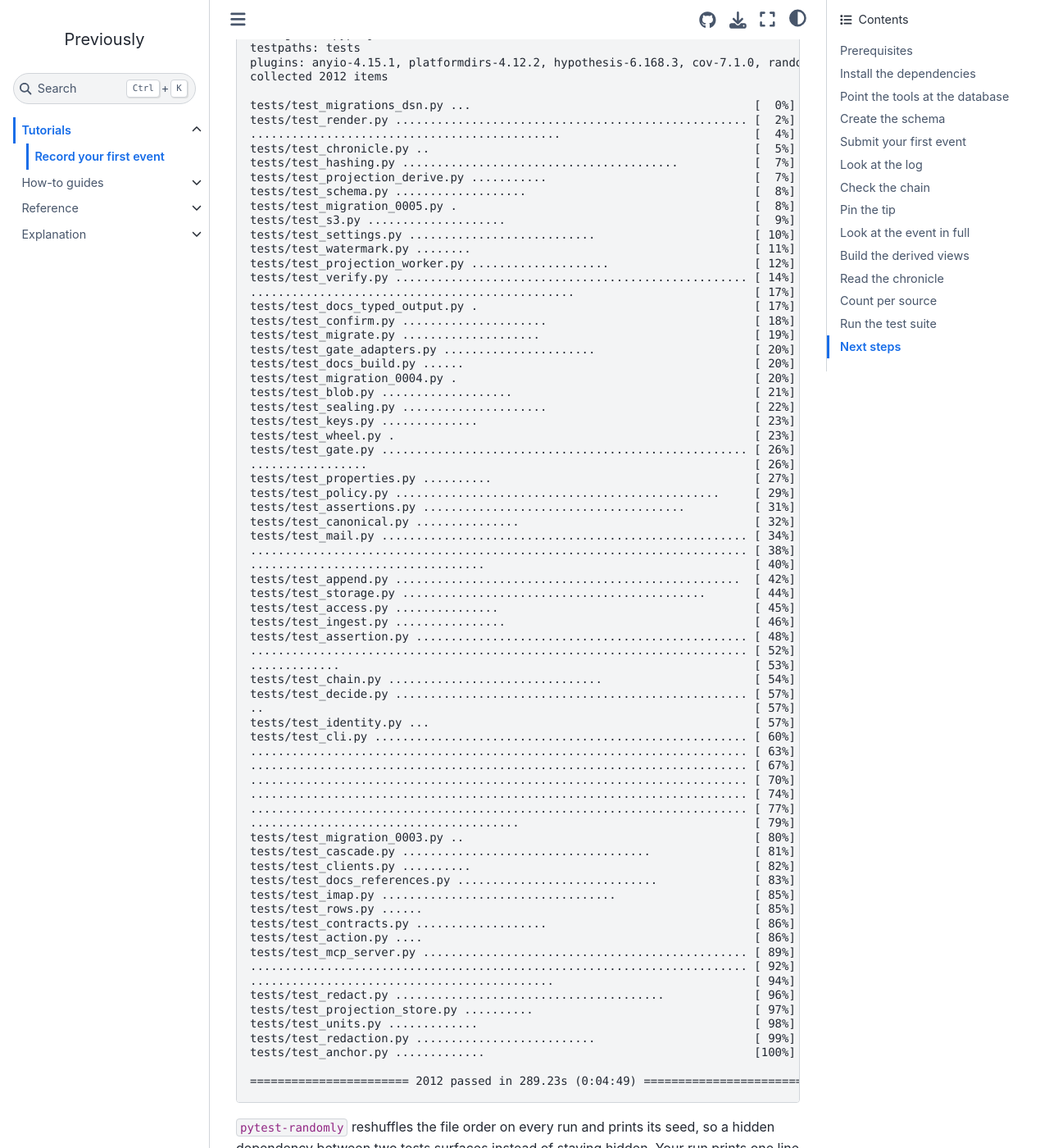
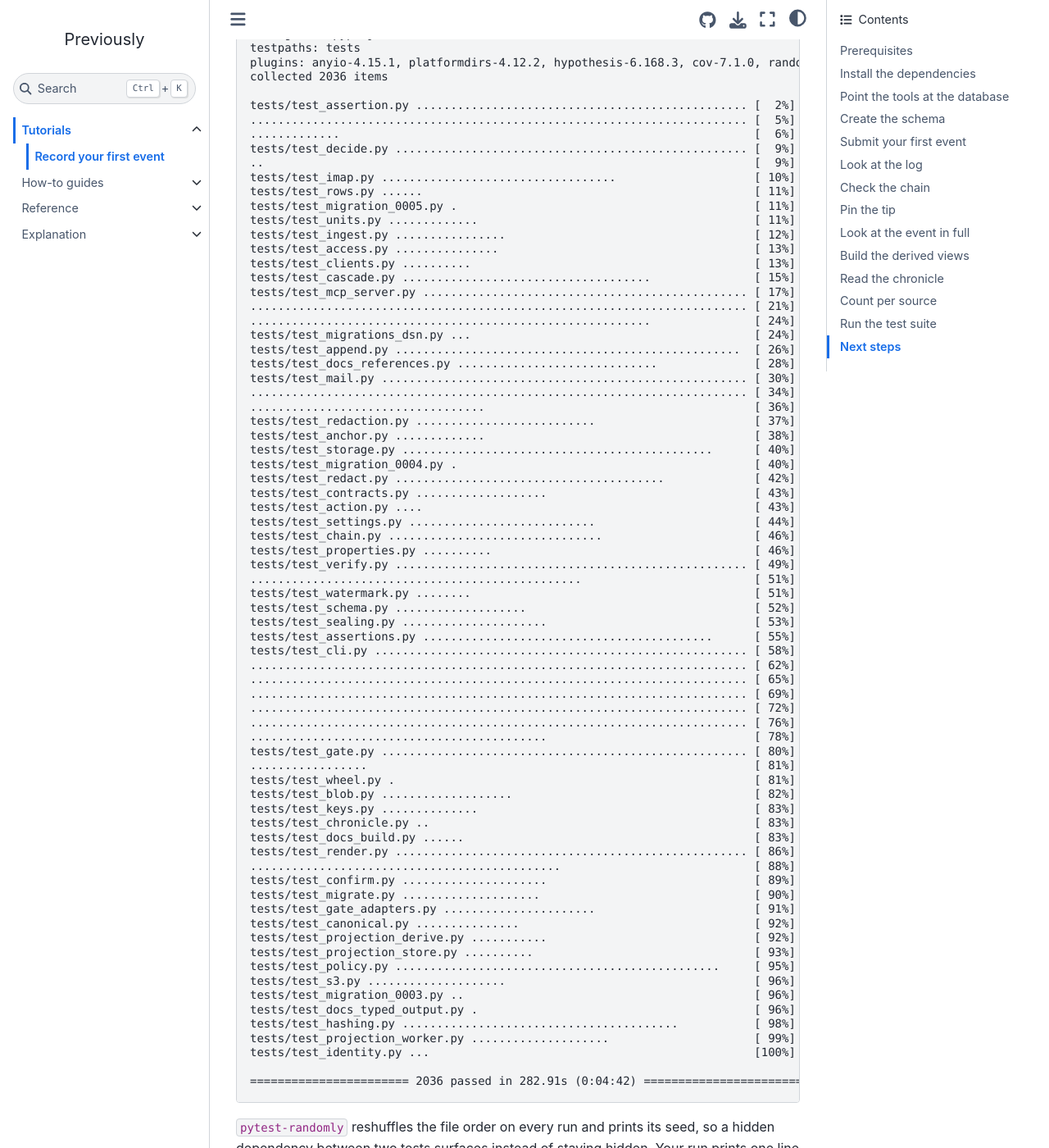
Before and after one commit to jensens/previously, a Sphinx documentation site: the page built from docs/tutorials/record-your-first-event.md, in a window 1280 px wide and 1400 px high, scrolled down 5007 px. Shown: the whole window at 82% size. Built offline with Sphinx 7.4.7 and the Sphinx Book theme 1.1.4, drawn with Linux system fonts in a browser that asks for light colours.

Commit message:
docs: retype the tutorial's test run, 2036 passed
Assisted-By: Claude Opus 5.5 <noreply@anthropic.com>

````diff
--- a/docs/tutorials/record-your-first-event.md
+++ b/docs/tutorials/record-your-first-event.md
@@ -193,81 +193,81 @@ It raises its own PostgreSQL container, a RustFS container as the S3 server for
 $ uv run pytest
 ============================= test session starts ==============================
 platform linux -- Python 3.14.8, pytest-9.1.1, pluggy-1.6.0
-Using --randomly-seed=3698693488
+Using --randomly-seed=4072815192
 configfile: pyproject.toml
 testpaths: tests
 plugins: anyio-4.15.1, platformdirs-4.12.2, hypothesis-6.168.3, cov-7.1.0, randomly-5.0.0
-collected 2012 items
+collected 2036 items
 
-tests/test_migrations_dsn.py ...                                         [  0%]
-tests/test_render.py ................................................... [  2%]
-.............................................                            [  4%]
-tests/test_chronicle.py ..                                               [  5%]
-tests/test_hashing.py ........................................           [  7%]
-tests/test_projection_derive.py ...........                              [  7%]
-tests/test_schema.py ...................                                 [  8%]
-tests/test_migration_0005.py .                                           [  8%]
-tests/test_s3.py ....................                                    [  9%]
-tests/test_settings.py ...........................                       [ 10%]
-tests/test_watermark.py ........                                         [ 11%]
-tests/test_projection_worker.py ....................                     [ 12%]
-tests/test_verify.py ................................................... [ 14%]
-...............................................                          [ 17%]
-tests/test_docs_typed_output.py .                                        [ 17%]
-tests/test_confirm.py .....................                              [ 18%]
-tests/test_migrate.py ....................                               [ 19%]
-tests/test_gate_adapters.py ......................                       [ 20%]
-tests/test_docs_build.py ......                                          [ 20%]
-tests/test_migration_0004.py .                                           [ 20%]
-tests/test_blob.py ...................                                   [ 21%]
-tests/test_sealing.py .....................                              [ 22%]
-tests/test_keys.py ..............                                        [ 23%]
-tests/test_wheel.py .                                                    [ 23%]
-tests/test_gate.py ..................................................... [ 26%]
-.................                                                        [ 26%]
-tests/test_properties.py ..........                                      [ 27%]
-tests/test_policy.py ...............................................     [ 29%]
-tests/test_assertions.py ......................................          [ 31%]
-tests/test_canonical.py ...............                                  [ 32%]
-tests/test_mail.py ..................................................... [ 34%]
-........................................................................ [ 38%]
-..................................                                       [ 40%]
-tests/test_append.py ..................................................  [ 42%]
-tests/test_storage.py ............................................       [ 44%]
-tests/test_access.py ...............                                     [ 45%]
-tests/test_ingest.py ................                                    [ 46%]
-tests/test_assertion.py ................................................ [ 48%]
-........................................................................ [ 52%]
-.............                                                            [ 53%]
-tests/test_chain.py ...............................                      [ 54%]
-tests/test_decide.py ................................................... [ 57%]
-..                                                                       [ 57%]
-tests/test_identity.py ...                                               [ 57%]
-tests/test_cli.py ...................................................... [ 60%]
-........................................................................ [ 63%]
-........................................................................ [ 67%]
-........................................................................ [ 70%]
-........................................................................ [ 74%]
-........................................................................ [ 77%]
-.......................................                                  [ 79%]
-tests/test_migration_0003.py ..                                          [ 80%]
-tests/test_cascade.py ....................................               [ 81%]
-tests/test_clients.py ..........                                         [ 82%]
-tests/test_docs_references.py .............................              [ 83%]
-tests/test_imap.py ..................................                    [ 85%]
-tests/test_rows.py ......                                                [ 85%]
-tests/test_contracts.py ...................                              [ 86%]
-tests/test_action.py ....                                                [ 86%]
-tests/test_mcp_server.py ............................................... [ 89%]
-........................................................................ [ 92%]
-............................................                             [ 94%]
-tests/test_redact.py .......................................             [ 96%]
-tests/test_projection_store.py ..........                                [ 97%]
-tests/test_units.py .............                                        [ 98%]
-tests/test_redaction.py ..........................                       [ 99%]
-tests/test_anchor.py .............                                       [100%]
+tests/test_assertion.py ................................................ [  2%]
+........................................................................ [  5%]
+.............                                                            [  6%]
+tests/test_decide.py ................................................... [  9%]
+..                                                                       [  9%]
+tests/test_imap.py ..................................                    [ 10%]
+tests/test_rows.py ......                                                [ 11%]
+tests/test_migration_0005.py .                                           [ 11%]
+tests/test_units.py .............                                        [ 11%]
+tests/test_ingest.py ................                                    [ 12%]
+tests/test_access.py ...............                                     [ 13%]
+tests/test_clients.py ..........                                         [ 13%]
+tests/test_cascade.py ....................................               [ 15%]
+tests/test_mcp_server.py ............................................... [ 17%]
+........................................................................ [ 21%]
+..........................................................               [ 24%]
+tests/test_migrations_dsn.py ...                                         [ 24%]
+tests/test_append.py ..................................................  [ 26%]
+tests/test_docs_references.py .............................              [ 28%]
+tests/test_mail.py ..................................................... [ 30%]
+........................................................................ [ 34%]
+..................................                                       [ 36%]
+tests/test_redaction.py ..........................                       [ 37%]
+tests/test_anchor.py .............                                       [ 38%]
+tests/test_storage.py .............................................      [ 40%]
+tests/test_migration_0004.py .                                           [ 40%]
+tests/test_redact.py .......................................             [ 42%]
+tests/test_contracts.py ...................                              [ 43%]
+tests/test_action.py ....                                                [ 43%]
+tests/test_settings.py ...........................                       [ 44%]
+tests/test_chain.py ...............................                      [ 46%]
+tests/test_properties.py ..........                                      [ 46%]
+tests/test_verify.py ................................................... [ 49%]
+................................................                         [ 51%]
+tests/test_watermark.py ........                                         [ 51%]
+tests/test_schema.py ...................                                 [ 52%]
+tests/test_sealing.py .....................                              [ 53%]
+tests/test_assertions.py ..........................................      [ 55%]
+tests/test_cli.py ...................................................... [ 58%]
+........................................................................ [ 62%]
+........................................................................ [ 65%]
+........................................................................ [ 69%]
+........................................................................ [ 72%]
+........................................................................ [ 76%]
+...........................................                              [ 78%]
+tests/test_gate.py ..................................................... [ 80%]
+.................                                                        [ 81%]
+tests/test_wheel.py .                                                    [ 81%]
+tests/test_blob.py ...................                                   [ 82%]
+tests/test_keys.py ..............                                        [ 83%]
+tests/test_chronicle.py ..                                               [ 83%]
+tests/test_docs_build.py ......                                          [ 83%]
+tests/test_render.py ................................................... [ 86%]
+.............................................                            [ 88%]
+tests/test_confirm.py .....................                              [ 89%]
+tests/test_migrate.py ....................                               [ 90%]
+tests/test_gate_adapters.py ......................                       [ 91%]
+tests/test_canonical.py ...............                                  [ 92%]
+tests/test_projection_derive.py ...........                              [ 92%]
+tests/test_projection_store.py ..........                                [ 93%]
+tests/test_policy.py ...............................................     [ 95%]
+tests/test_s3.py ....................                                    [ 96%]
+tests/test_migration_0003.py ..                                          [ 96%]
+tests/test_docs_typed_output.py .                                        [ 96%]
+tests/test_hashing.py ........................................           [ 98%]
+tests/test_projection_worker.py ....................                     [ 99%]
+tests/test_identity.py ...                                               [100%]
 
-======================= 2012 passed in 289.23s (0:04:49) =======================
+======================= 2036 passed in 282.91s (0:04:42) =======================
 ```
 
 `pytest-randomly` reshuffles the file order on every run and prints its seed, so a hidden dependency between two tests surfaces instead of staying hidden.
````
